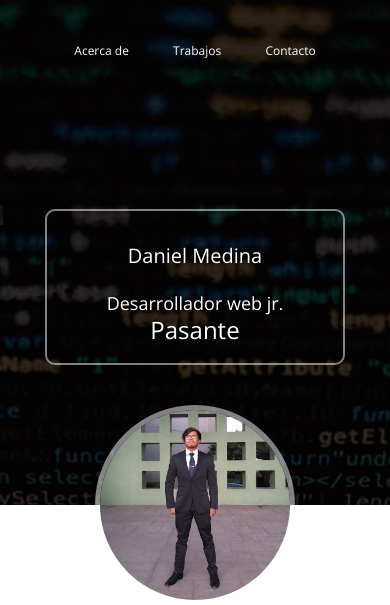
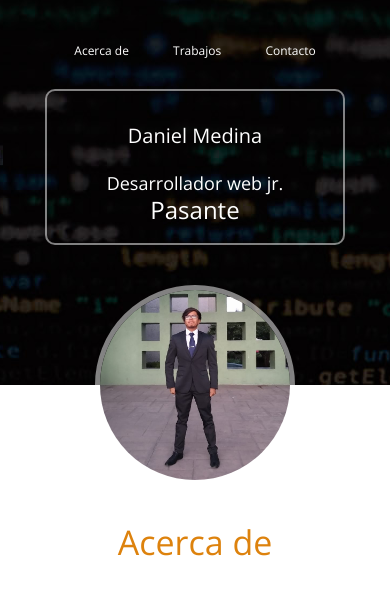
Before and after one commit to joseDanCM1995A/portafolio, a PHP site: page / in a window 390 px wide. Shown: the top 605 px of the page. Run offline with PHP 8.4, Linux system fonts and the light colour scheme.

Commit message:
corrigiendo los estilos para el responsive en dispositivos pequeños -- el margin top del contenedor-texto y el margint.bbotton del menu

```diff
--- a/css/estilos.css
+++ b/css/estilos.css
@@ -320,6 +320,9 @@ footer .redessociales .githubb:hover {
 }
 
 @media(max-width:800px) {
+    header .contenedor-texto {
+        margin-top: 0;
+    }
     header .menu {
         text-align: center;
     }
@@ -336,6 +339,12 @@ footer .redessociales .githubb:hover {
 }
 
 @media(max-width: 500px) {
+    header .menu {
+        margin-bottom: 20px;
+    }
+    header .contenedor-texto {
+        margin-top: 0;
+    }
     header .contenedor-texto .texto .nombre {
         font-size: 35px;
     }
@@ -367,6 +376,12 @@ footer .redessociales .githubb:hover {
 }
 
 @media(max-width: 400px) {
+    header .menu {
+        margin-bottom: 20px;
+    }
+    header .contenedor-texto {
+        margin-top: 0;
+    }
     header .menu {
         padding-bottom: 0;
     }
--- a/index.html
+++ b/index.html
@@ -225,7 +225,7 @@
 
             </div>
             <p>Sitio desarrollado por José Daniel Contreras Medina </p>
-            <p>ingejosedancm@gmail.com 72253439634</p>
+            <p>ingejosedancm@gmail.com 7293927076</p>
 
         </section>
 
```
